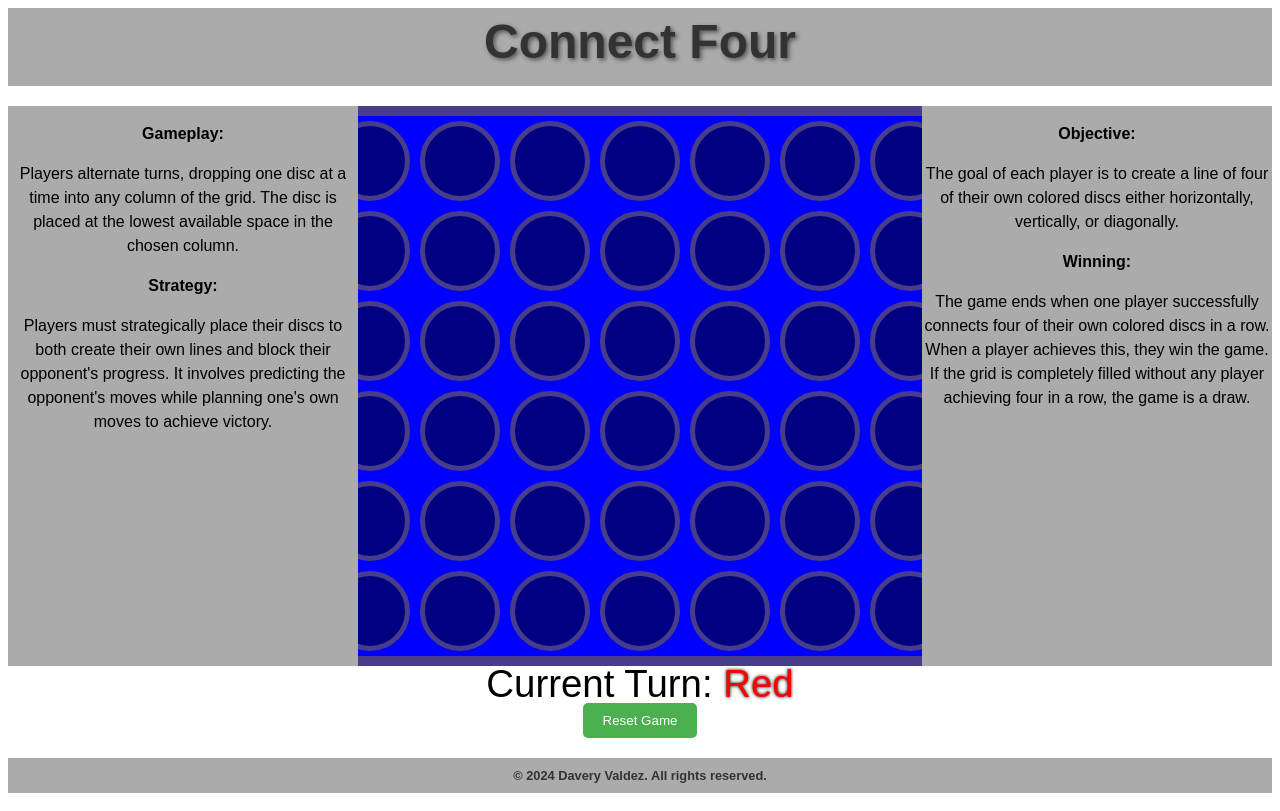
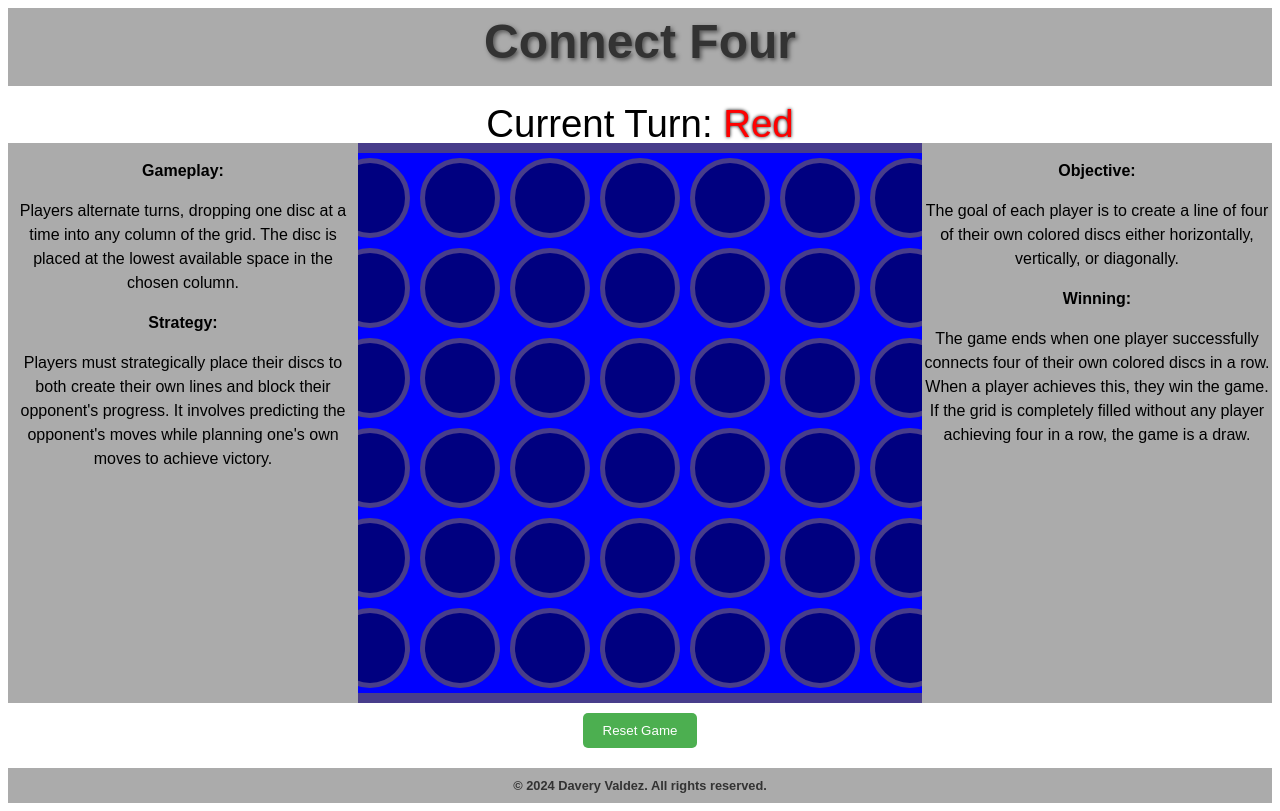
Before and after one commit to davery15/CS-382-ModernWebTech, a plain HTML site: page Multi-Game/index.html in a window 1280 px wide. Shown: the top 811 px of the page. Drawn offline with Linux system fonts and the light colour scheme.

Commit message:
Moved Turn to top

```diff
--- a/Multi-Game/index.html
+++ b/Multi-Game/index.html
@@ -14,8 +14,7 @@
             <h1>Connect Four</h1>
         </div>
         <h2 id="winner"></h2>
-
-
+        <div id="turn" class="turn">Current Turn: <span id="current-player">Red</span></div>
         <div id="board-container">
         <div id="board">
         </div>
@@ -32,8 +31,6 @@
             <p>The game ends when one player successfully connects four of their own colored discs in a row. When a player achieves this, they win the game. If the grid is completely filled without any player achieving four in a row, the game is a draw.</p>
          </div>
     </div>
-
-        <div id="turn" class="turn">Current Turn: <span id="current-player">Red</span></div>
         <div id="fireworks"></div>
         <button class="reset-button" onclick="resetGame()">Reset Game</button>
         <footer>
--- a/Multi-Game/style.css
+++ b/Multi-Game/style.css
@@ -3,6 +3,10 @@ Davery Valdez
 CS 382
 
 */
+
+@media only screen and (max-width: 600px) {
+    /* Adjust styles for small screens */
+}
 
 body {
     font-family: Arial, Helvetica, sans-serif;
@@ -54,6 +58,7 @@ footer {
     border-radius: 5px; /* Add rounded corners */
     cursor: pointer; /* Add pointer cursor on hover */
     transition: background-color 0.3s; /* Smooth transition for background color change */
+    margin-top: 10px; /* Added space */
 }
 
 #board {
```
